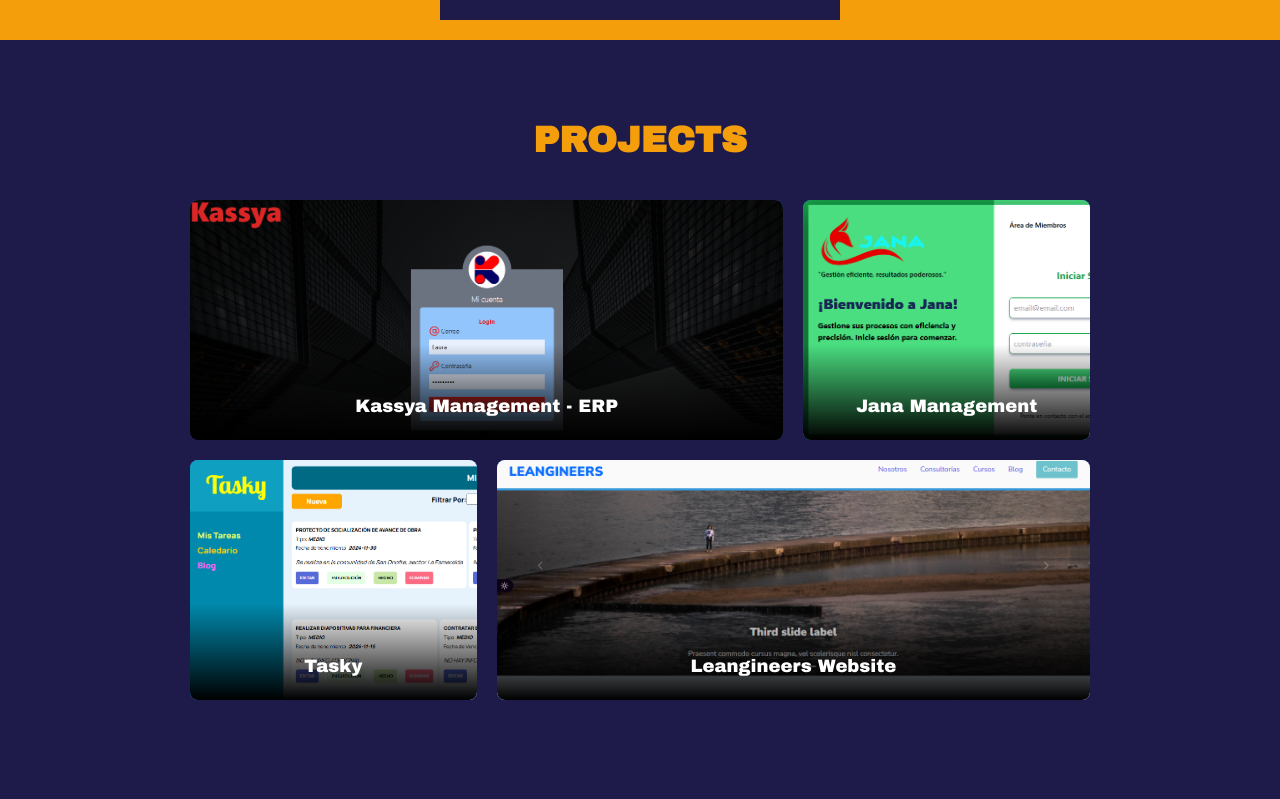
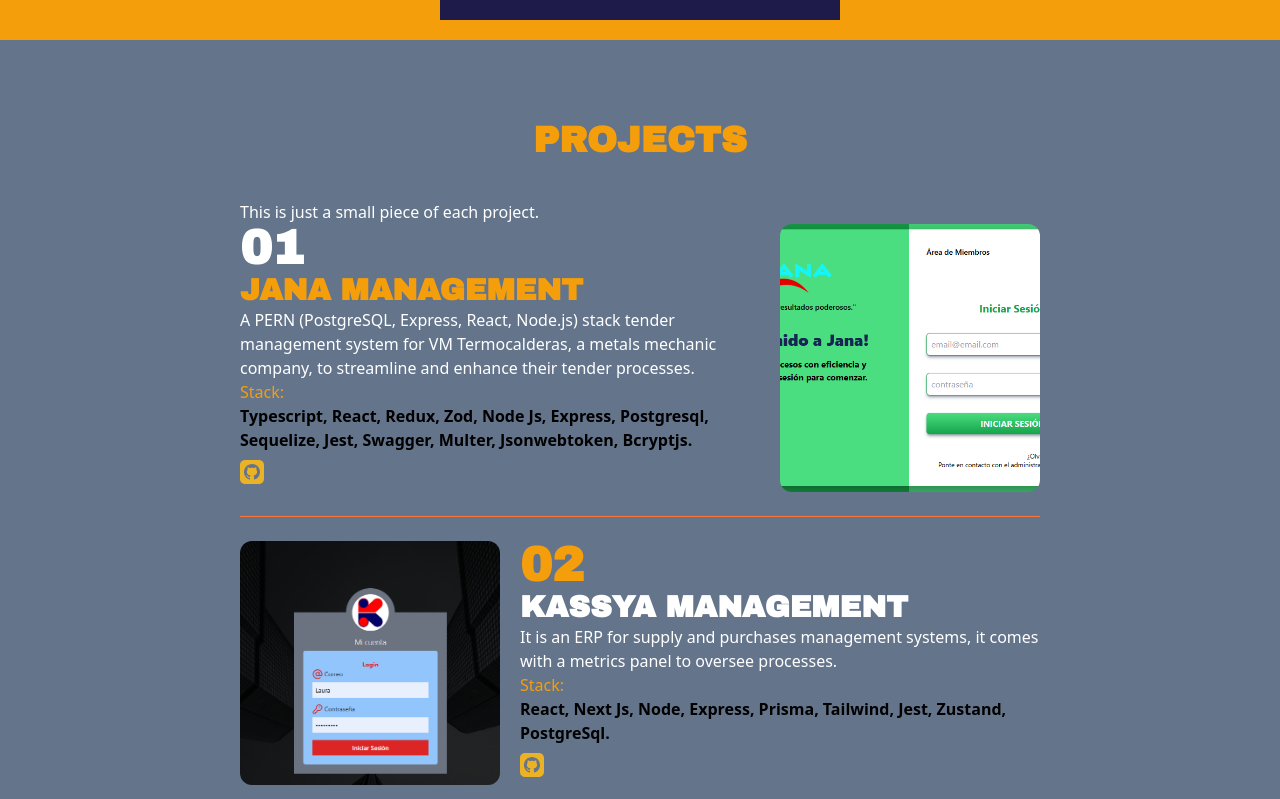
Before and after one commit to afmarquinho/fullstackMarco, a React (Vite) app: page / in a window 1280 px wide. Shown: the part 1140-1939 px from the top of the page. Built offline with nearby package versions, Linux system fonts and the light colour scheme.

Commit message:
Grid de proyectos

```diff
--- a/src/App.jsx
+++ b/src/App.jsx
@@ -4,7 +4,7 @@ import Contact from "./Contact";
 import Navbar from "./Navbar";
 import Projects from "./Projects";
 import Services from "./Services";
-import Project from "./Project";
+// import Project from "./Project";
 
 const App = () => {
   return (
@@ -76,8 +76,8 @@ const App = () => {
       <main className="w-full text-white">
         <Hero />
         <Services />
-        <Project />
-        {/* <Projects /> */}
+        {/* <Project /> */}
+        <Projects />
         <About />
         <Contact />
       </main>
--- a/src/Project.jsx
+++ b/src/Project.jsx
@@ -40,12 +40,13 @@ const Project = () => {
       <div className={`grid grid-cols-3 grid-rows-4 md:grid-rows-2 gap-5`}>
         {/* Card # 1 */}
         <div
-          className={`card col-span-3 md:col-span-2`}
+          className={`card col-span-3 md:col-span-2 cursor-pointer`}
           onMouseEnter={() => onShow("card1")}
           onMouseLeave={() => onShow("card1")}
         >
           <div
-            className={`absolute inset-0 z-[5] bg-kassya bg-no-repeat bg-cover bg-center`}
+            className={`absolute  z-[5] bg-kassya bg-no-repeat bg-cover bg-center transition-all duration-700
+              ${show1 ? "inset-[-10px]" : "inset-0"}`}
           />
           <div
             className={`card-faded absolute z-10 inset-0 transform transition-transform duration-150 ${
@@ -53,14 +54,14 @@ const Project = () => {
             }`}
           />
           <div
-            className={`bg-amber-500 absolute left-0 right-0 bottom-0 z-10 transition-all duration-500 ease-in-out ${
+            className={`bg-indigo-950  bg-opacity-80 absolute left-0 right-0 bottom-0 z-10 transition-all duration-500 ease-in-out ${
               show1 ? "top-0" : "top-[100%]"
             }`}
           />
           <h2
             className={`absolute left-0 right-0 font-archivo-black text-base lg:text-lg w-full z-20 text-center transition-all duration-500 ease-in-out ${
               show1
-                ? "translate-y-full bottom-52 md:bottom-56"
+                ? "translate-y-full bottom-48 text-amber-500"
                 : "translate-y-0 bottom-5"
             }`}
           >
@@ -68,15 +69,15 @@ const Project = () => {
           </h2>
           <div
             className={`${
-              show1 ? "translate-y-0 opacity-100" : "translate-y-full opacity-0"
+              show1 ? "translate-y-0" : "translate-y-full opacity-0"
             } my-2 space-y-2 w-full transform transition-all duration-500 ease-in-out relative z-20`}
           >
-            <p>
+            <p className={``}>
               Check out all of these gorgeous mountain trips with beautiful
               views of, you guessed it, the mountains
             </p>
             <button
-              className={`bg-slate-900 py-2 px-3 text-sm hover:bg-slate-800 transition-colors duration-200`}
+              className={`bg-amber-500 hover:bg-amber-400 text-indigo-950 font-medium p-2 transition-colors duration-200`}
             >
               + More Info
             </button>
@@ -85,12 +86,13 @@ const Project = () => {
 
         {/* Card # 2 */}
         <div
-          className={`card col-span-3 md:col-span-1`}
+          className={`card col-span-3 md:col-span-1 cursor-pointer`}
           onMouseEnter={() => onShow("card2")}
           onMouseLeave={() => onShow("card2")}
         >
           <div
-            className={`absolute inset-0 z-[5] flex justify-center items-center bg-jana bg-no-repeat bg-cover bg-left`}
+            className={`absolute  z-[5] bg-jana bg-no-repeat bg-cover bg-left transition-all duration-700
+              ${show2 ? "inset-[-10px]" : "inset-0"}`}
           />
           <div
             className={`card-faded absolute z-10 inset-0 transform transition-transform duration-150 ${
@@ -98,30 +100,30 @@ const Project = () => {
             }`}
           />
           <div
-            className={`bg-white absolute left-0 right-0 bottom-0 z-10 transition-all duration-500 ease-in-out ${
+            className={`bg-indigo-950  bg-opacity-80 absolute left-0 right-0 bottom-0 z-10 transition-all duration-500 ease-in-out ${
               show2 ? "top-0" : "top-[100%]"
             }`}
           />
           <h2
             className={`absolute left-0 right-0 font-archivo-black text-base lg:text-lg w-full z-20 text-center transition-all duration-500 ease-in-out ${
               show2
-                ? "translate-y-full bottom-52 md:bottom-56 text-indigo-950"
-                : "translate-y-0 bottom-5 text-white"
+                ? "translate-y-full bottom-48 text-amber-500"
+                : "translate-y-0 bottom-5"
             }`}
           >
-            Jana Management
+            Kassya Management - ERP
           </h2>
           <div
             className={`${
-              show2 ? "translate-y-0 opacity-100" : "translate-y-full opacity-0"
+              show2 ? "translate-y-0" : "translate-y-full opacity-0"
             } my-2 space-y-2 w-full transform transition-all duration-500 ease-in-out relative z-20`}
           >
-            <p className={`text-indigo-950`}>
+            <p className={``}>
               Check out all of these gorgeous mountain trips with beautiful
               views of, you guessed it, the mountains
             </p>
             <button
-              className={`bg-slate-900 py-2 px-3 text-sm hover:bg-slate-800 transition-colors duration-200`}
+              className={`bg-amber-500 hover:bg-amber-400 text-indigo-950 font-medium p-2 transition-colors duration-200`}
             >
               + More Info
             </button>
@@ -130,12 +132,13 @@ const Project = () => {
 
         {/* Card # 3 */}
         <div
-          className={`card col-span-3 md:col-span-1`}
+          className={`card col-span-3 md:col-span-1 cursor-pointer`}
           onMouseEnter={() => onShow("card3")}
           onMouseLeave={() => onShow("card3")}
         >
           <div
-            className={`absolute inset-0 z-[5] bg-tasky bg-no-repeat bg-cover bg-left`}
+            className={`absolute  z-[5] bg-tasky bg-no-repeat bg-cover bg-left transition-all duration-700
+              ${show3 ? "inset-[-10px]" : "inset-0"}`}
           />
           <div
             className={`card-faded absolute z-10 inset-0 transform transition-transform duration-150 ${
@@ -143,30 +146,30 @@ const Project = () => {
             }`}
           />
           <div
-            className={`bg-amber-500 absolute left-0 right-0 bottom-0 z-10 transition-all duration-500 ease-in-out ${
+            className={`bg-indigo-950  bg-opacity-80 absolute left-0 right-0 bottom-0 z-10 transition-all duration-500 ease-in-out ${
               show3 ? "top-0" : "top-[100%]"
             }`}
           />
           <h2
             className={`absolute left-0 right-0 font-archivo-black text-base lg:text-lg w-full z-20 text-center transition-all duration-500 ease-in-out ${
               show3
-                ? "translate-y-full bottom-52 md:bottom-56"
+                ? "translate-y-full bottom-48 text-amber-500"
                 : "translate-y-0 bottom-5"
             }`}
           >
-            Tasky
+            Kassya Management - ERP
           </h2>
           <div
             className={`${
-              show3 ? "translate-y-0 opacity-100" : "translate-y-full opacity-0"
+              show3 ? "translate-y-0" : "translate-y-full opacity-0"
             } my-2 space-y-2 w-full transform transition-all duration-500 ease-in-out relative z-20`}
           >
-            <p>
+            <p className={``}>
               Check out all of these gorgeous mountain trips with beautiful
               views of, you guessed it, the mountains
             </p>
             <button
-              className={`bg-slate-900 py-2 px-3 text-sm hover:bg-slate-800 transition-colors duration-200`}
+              className={`bg-amber-500 hover:bg-amber-400 text-indigo-950 font-medium p-2 transition-colors duration-200`}
             >
               + More Info
             </button>
@@ -175,12 +178,13 @@ const Project = () => {
 
         {/* Card # 4 */}
         <div
-          className={`card col-span-3 md:col-span-2`}
+          className={`card col-span-3 md:col-span-2 cursor-pointer`}
           onMouseEnter={() => onShow("card4")}
           onMouseLeave={() => onShow("card4")}
         >
           <div
-            className={`absolute inset-0 z-[5] bg-leangineers bg-no-repeat bg-cover bg-left`}
+            className={`absolute  z-[5] bg-leangineers bg-no-repeat bg-cover bg-center transition-all duration-700
+              ${show4 ? "inset-[-10px]" : "inset-0"}`}
           />
           <div
             className={`card-faded absolute z-10 inset-0 transform transition-transform duration-150 ${
@@ -188,30 +192,30 @@ const Project = () => {
             }`}
           />
           <div
-            className={`bg-white absolute left-0 right-0 bottom-0 z-10 transition-all duration-500 ease-in-out ${
+            className={`bg-indigo-950  bg-opacity-80 absolute left-0 right-0 bottom-0 z-10 transition-all duration-500 ease-in-out ${
               show4 ? "top-0" : "top-[100%]"
             }`}
           />
           <h2
             className={`absolute left-0 right-0 font-archivo-black text-base lg:text-lg w-full z-20 text-center transition-all duration-500 ease-in-out ${
               show4
-                ? "translate-y-full bottom-52 md:bottom-56 text-indigo-950"
-                : "translate-y-0 bottom-5 text-white"
+                ? "translate-y-full bottom-48 text-amber-500"
+                : "translate-y-0 bottom-5"
             }`}
           >
-            Leangineers Website
+            Kassya Management - ERP
           </h2>
           <div
             className={`${
-              show4 ? "translate-y-0 opacity-100" : "translate-y-full opacity-0"
+              show4 ? "translate-y-0" : "translate-y-full opacity-0"
             } my-2 space-y-2 w-full transform transition-all duration-500 ease-in-out relative z-20`}
           >
-            <p className={`text-indigo-950`}>
+            <p className={``}>
               Check out all of these gorgeous mountain trips with beautiful
               views of, you guessed it, the mountains
             </p>
             <button
-              className={`bg-slate-900 py-2 px-3 text-sm hover:bg-slate-800 transition-colors duration-200`}
+              className={`bg-amber-500 hover:bg-amber-400 text-indigo-950 font-medium p-2 transition-colors duration-200`}
             >
               + More Info
             </button>
--- a/src/Projects.jsx
+++ b/src/Projects.jsx
@@ -51,11 +51,11 @@ const Projects = () => {
               </button> */}
             </div>
           </div>
-          <div className="jana-image w-2/3 h-48 md:w-1/2 sm:h-auto bg-center rounded-xl bg-cover"></div>
+          <div className="bg-jana w-2/3 h-48 md:w-1/2 sm:h-auto bg-center rounded-xl bg-cover"/>
         </div>
         <hr className="my-6 border-1 border-mainOrange" />
         <div className="kassya flex flex-col-reverse sm:flex-row gap-4 sm:gap-3 md:gap-5">
-          <div className="kassya-image w-2/3 h-48 md:w-1/2 sm:h-auto bg-center rounded-xl bg-cover"></div>
+          <div className="bg-kassya w-2/3 h-48 md:w-1/2 sm:h-auto bg-center rounded-xl bg-cover"/>
           <div className="w-full md-w-1/2">
             <p className="font-black font-archivo-black text-xl md:text-5xl text-amber-500 ">
               02
@@ -128,11 +128,11 @@ const Projects = () => {
               </button> */}
             </div>
           </div>
-          <div className="leangineers-image w-2/3 h-48 md:w-1/2 sm:h-auto bg-center rounded-xl bg-cover"></div>
+          <div className="bg-leangineers w-2/3 h-48 md:w-1/2 sm:h-auto bg-center rounded-xl bg-cover"/>
         </div>
         <hr className="my-6 border-1 border-mainOrange" />
         <div className="tasky flex flex-col-reverse sm:flex-row gap-4 sm:gap-3 md:gap-5">
-          <div className="tasky-image w-2/3 h-48 md:w-1/2 sm:h-auto bg-center rounded-xl bg-cover"></div>
+          <div className="bg-tasky w-2/3 h-48 md:w-1/2 sm:h-auto bg-center rounded-xl bg-cover"/>
           <div className="w-full md-w-1/2">
             <p className="font-black font-archivo-black text-xl md:text-5xl text-amber-500 ">
               04
--- a/src/index.css
+++ b/src/index.css
@@ -42,7 +42,7 @@
 }
 
 .card{
- @apply text-center rounded-lg h-60 relative bg-blue-500 p-5 flex flex-col justify-end items-end overflow-hidden
+ @apply text-center h-60 relative bg-blue-500 p-5 flex flex-col justify-end items-end overflow-hidden
 }
 
 .card-faded {
```
